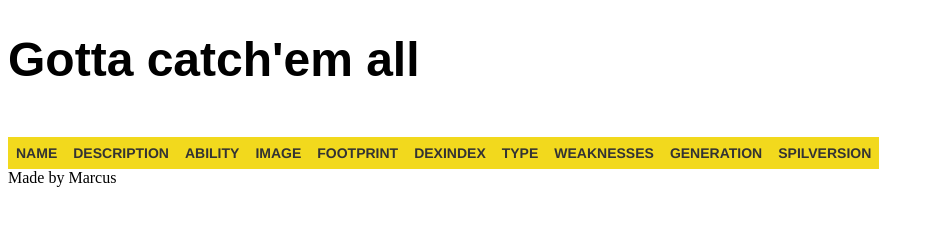
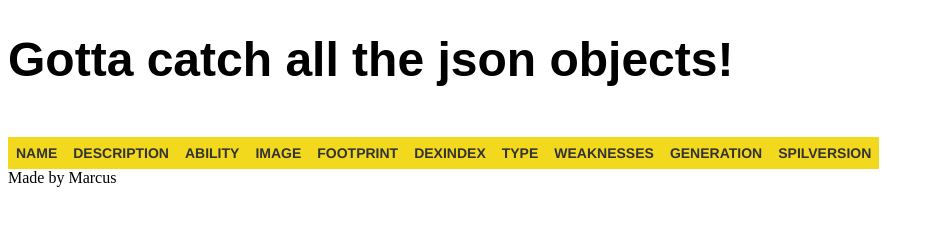
Before and after one commit to Jaes98/PokemonDataApp_Marcus, a plain HTML site: page index.html in a window 1280 px wide. Shown: the whole page, without its empty margins (0-934 px from the left). Drawn offline with Linux system fonts and the light colour scheme; no server answers; a web font is replaced by a local one.

Commit message:
Update index.html

```diff
--- a/index.html
+++ b/index.html
@@ -11,7 +11,7 @@
 </head>
 <body>
     <header>
-        <h1>Gotta catch'em all</h1>
+        <h1>Gotta catch all the json objects!</h1>
         <img src="" alt="">
     </header>
     <table id="pokemons">
```
